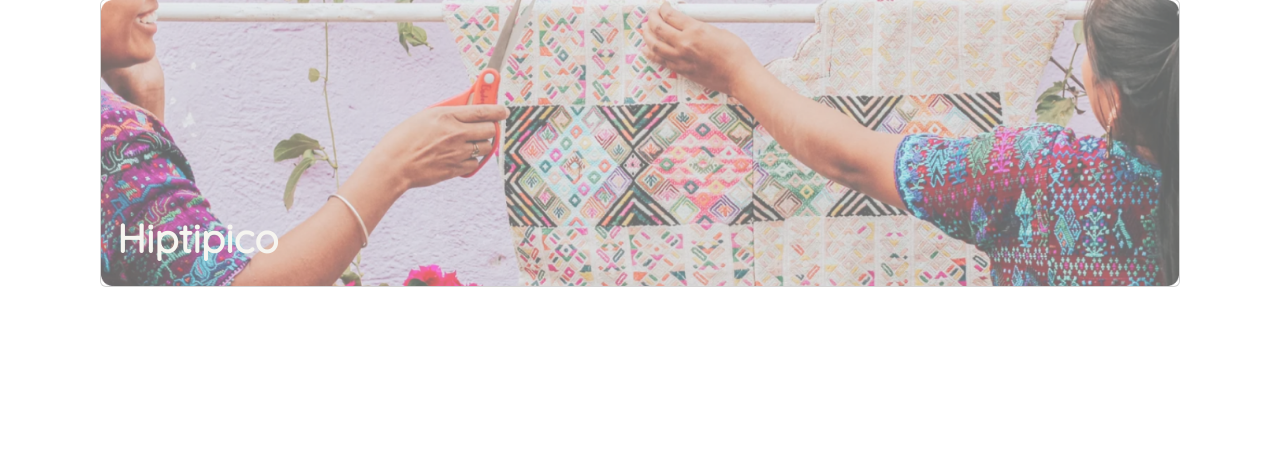
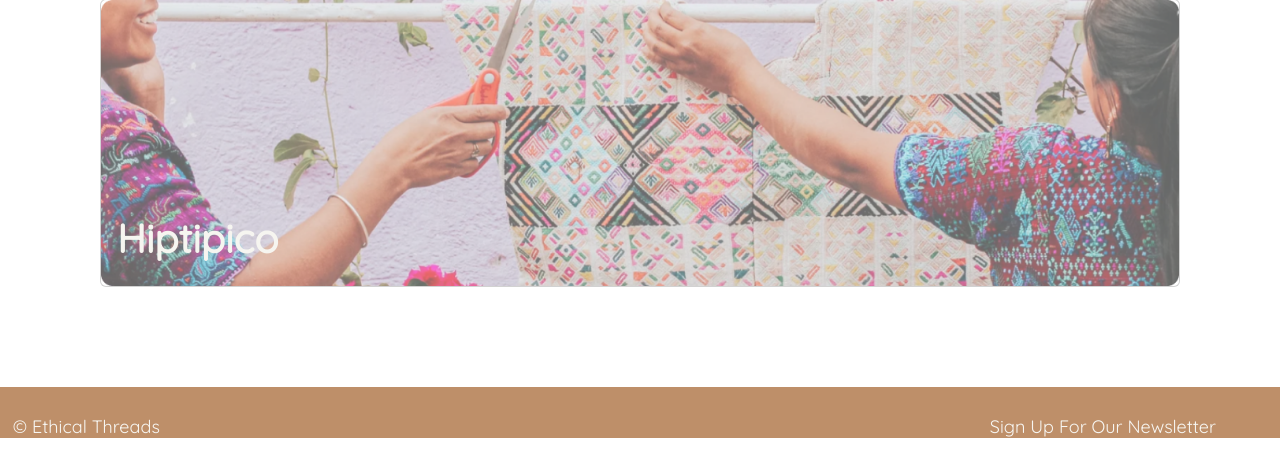
Before and after one commit to nayeonr/itp460-ethical-threads, a PHP site: page /brand-results-pg.html in a window 1280 px wide. Shown: the part 1193-1662 px from the top of the page. Before the commit the page ends 1480 px from the top, so only its background shows below. Run offline with PHP 8.4, Linux system fonts and the light colour scheme.

Commit message:
added footer

```diff
--- a/ft-brandresults-C/brand-results-pg.html
+++ b/ft-brandresults-C/brand-results-pg.html
@@ -113,6 +113,8 @@
             </div>
         </div>
 
-
+    <div class="footer">
+      <span id="copyright"> © Ethical Threads </span> <span id="space"></span><span id="newsletter"> Sign Up For Our Newsletter <input type="text" id="newsletter-input">
+    </div>
     </body>
 </html>
--- a/ft-brandresults-C/style-brand-results.css
+++ b/ft-brandresults-C/style-brand-results.css
@@ -148,3 +148,40 @@
     color:#F6F5F0;
     font-weight: bold;
 }
+
+/* footer */
+  .footer {
+      background-color: #BE8F69;
+      padding: 2%;
+      margin-left: -1%;
+      margin-right: -1%;
+      height: 50px;
+    }
+
+    #space{
+      color: #BE8F69;
+    }
+
+    #copyright {
+    font-family: sans-serif;
+    color: #F7F6F2;
+    font-size: 18px;
+    font-family: "Quicksand", "Arial", sans-serif;
+   }
+
+    #newsletter {
+    font-family: sans-serif;
+    color: #F7F6F2;
+    padding-left: 825px;
+    font-size: 18px;
+    font-family: "Quicksand", "Arial", sans-serif
+   }
+
+    #newsletter-input{
+    border: none;
+    border-radius: 5px;
+    font-family: sans-serif;
+    font-size: 18px;
+    margin-left: 10px;
+    font-family: "Quicksand", "Arial", sans-serif
+  }
```
